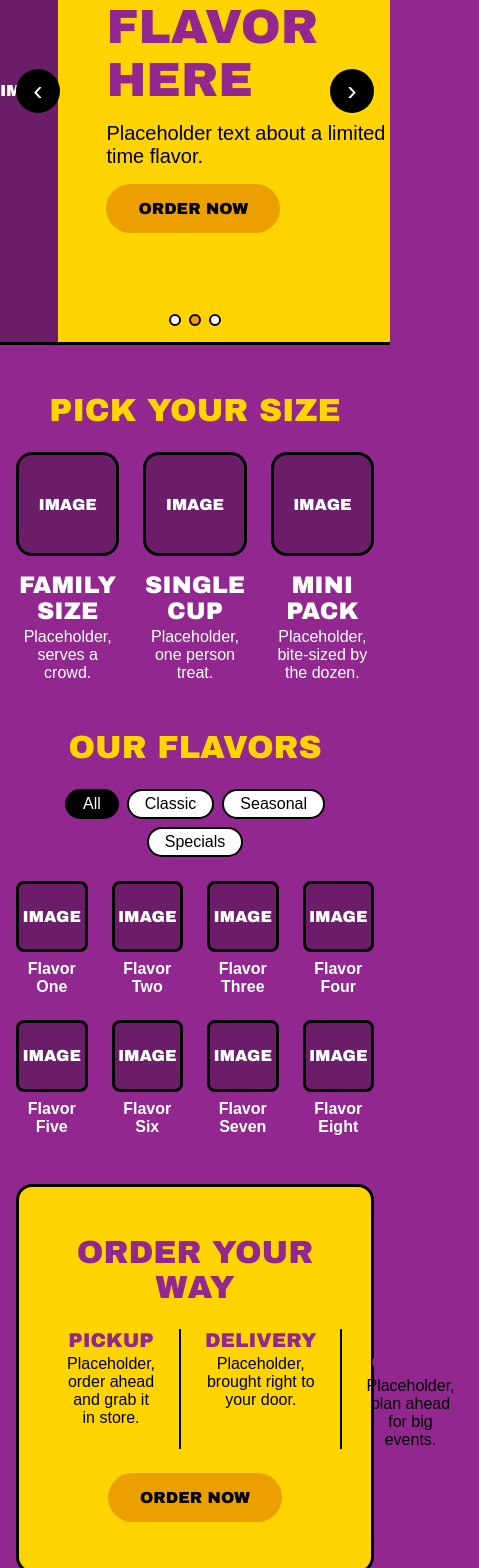
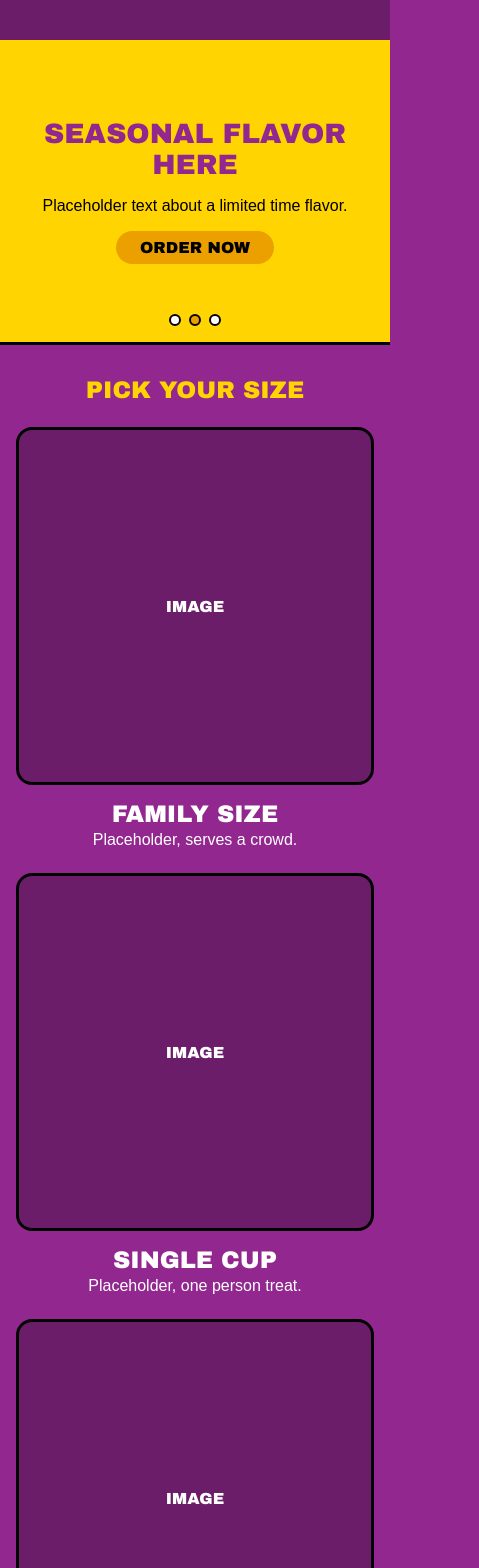
Before and after one commit to airforcecoder/bpk, a React (Vite) app in the folder client/: page /#/ in a window 390 px wide. Shown: the part 240-1808 px from the top of the page, 479 px wide, since content can reach past the window. Built offline with nearby package versions, Linux system fonts and the light colour scheme.

Commit message:
BPK-35 add responsive styles for Home page

```diff
--- a/client/src/pages/HomePage.css
+++ b/client/src/pages/HomePage.css
@@ -260,3 +260,85 @@
 .home__order-option-text {
   margin: 0;
 }
+
+/* Responsive */
+@media (max-width: 1024px) {
+  .home__flavors {
+    grid-template-columns: repeat(3, 1fr);
+  }
+
+  .home__slide-headline {
+    font-size: 2.25rem;
+  }
+}
+
+@media (max-width: 768px) {
+  .home__section {
+    padding-top: var(--space-xl);
+  }
+
+  .home__section-title {
+    font-size: 1.5rem;
+  }
+
+  /* Hero stacks: image on top, text below */
+  .home__slide {
+    grid-template-columns: 1fr;
+    grid-template-rows: 2fr 3fr;
+  }
+
+  .home__slide-content {
+    align-items: center;
+    text-align: center;
+    padding: var(--space-lg) var(--space-xxl);
+  }
+
+  .home__slide-headline {
+    font-size: 1.75rem;
+  }
+
+  .home__slide-text {
+    font-size: 1rem;
+  }
+
+  .home__arrow {
+    top: 20%;
+    transform: none;
+  }
+
+  .home__sizes {
+    grid-template-columns: 1fr;
+    max-width: 400px;
+    margin: 0 auto;
+  }
+
+  .home__flavors {
+    grid-template-columns: repeat(2, 1fr);
+    gap: var(--space-med);
+  }
+
+  .home__order {
+    padding: var(--space-xl) var(--space-med);
+  }
+
+  .home__order-options {
+    grid-template-columns: 1fr;
+    gap: var(--space-lg);
+  }
+
+  .home__order-option + .home__order-option {
+    border-left: none;
+    border-top: 2px solid var(--color-black);
+    padding-top: var(--space-lg);
+  }
+}
+
+@media (max-width: 480px) {
+  .home__slide-content {
+    padding: var(--space-med) var(--space-lg);
+  }
+
+  .home__btn {
+    padding: var(--space-sm) var(--space-lg);
+  }
+}
```
